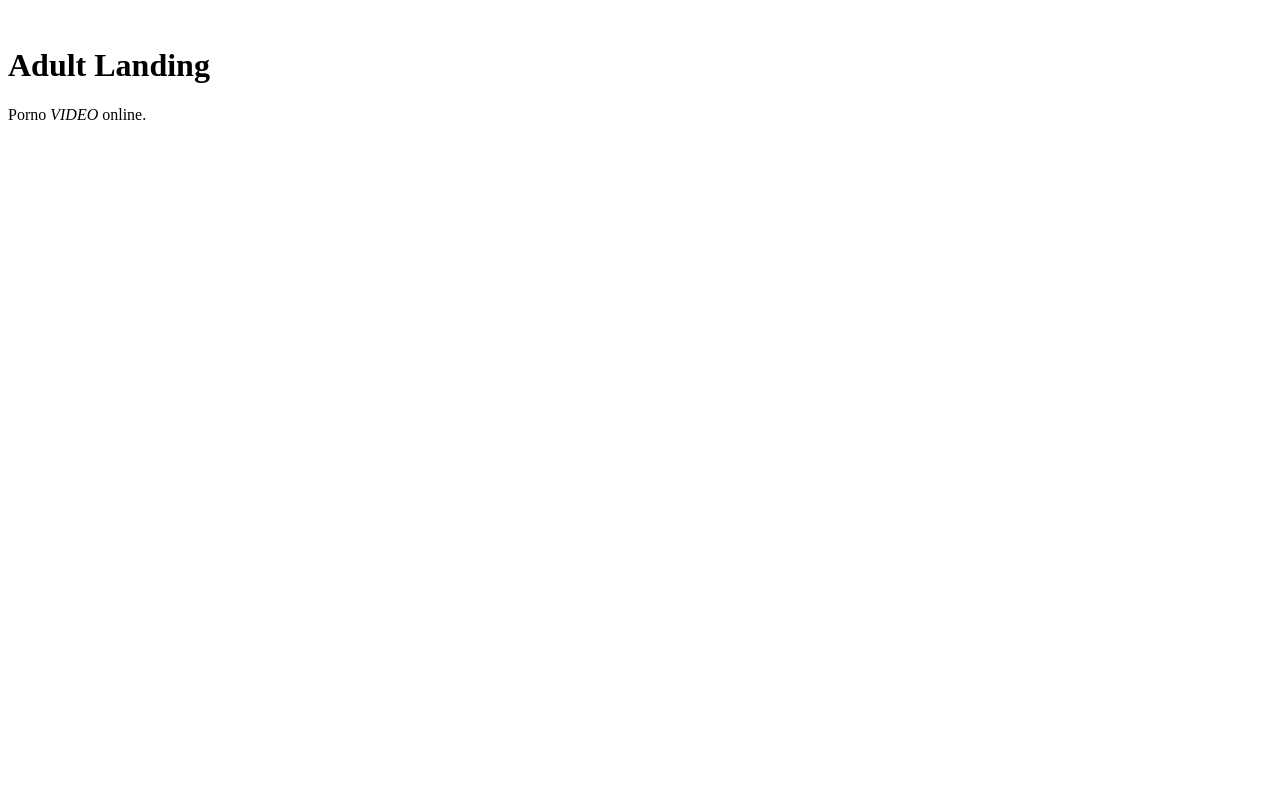
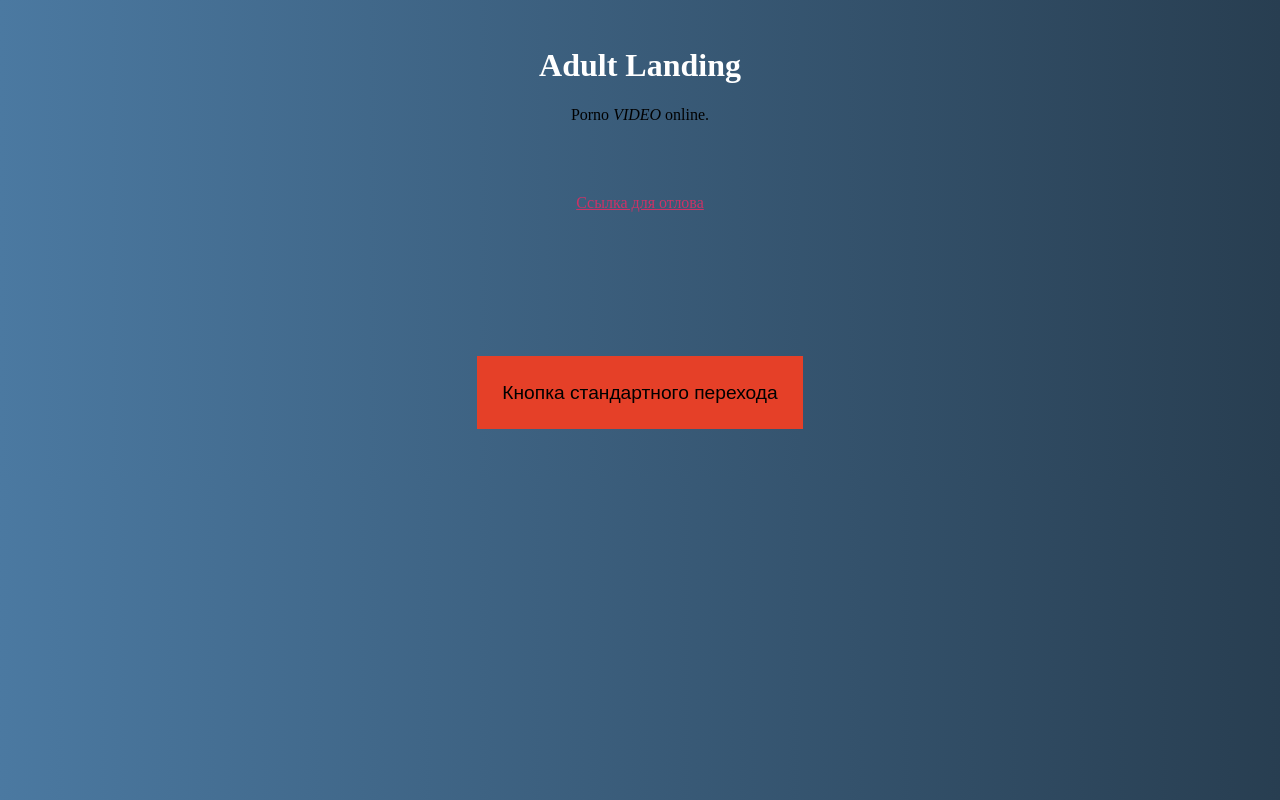
Before and after one commit to demwf/SmartLend, a plain HTML site: page pre-check detect js link/index.html in a window 1280 px wide. Drawn offline with Linux system fonts and the light colour scheme.

Commit message:
17.11.2018

```diff
--- a/pre-check detect js link/index.html
+++ b/pre-check detect js link/index.html
@@ -8,7 +8,10 @@
 	</head>
 	<body>
 		<h1>Adult Landing</h1>
-		<p>Porno<i> VIDEO</i> online.</p>
+		<p>Porno<i> VIDEO</i> online.</p><br/>
+		<br/><br/>
+		<div><a href="#" class="catch_id">Ссылка для отлова</a></div><br/>
+		<button class="btn-view"><a href="#">Кнопка стандартного перехода</a></button>
 
 	</body>
 </html>
--- a/pre-check detect js link/style.css
+++ b/pre-check detect js link/style.css
@@ -0,0 +1,58 @@
+body{
+	background: #4B79A1;  /* fallback for old browsers */
+	background: -webkit-linear-gradient(to left, #283E51, #4B79A1);  /* Chrome 10-25, Safari 5.1-6 */
+	background: linear-gradient(to left, #283E51, #4B79A1); /* W3C, IE 10+/ Edge, Firefox 16+, Chrome 26+, Opera 12+, Safari 7+ */
+
+	color: white;
+	text-align:center;
+}
+p {
+	color: black;
+}
+.catch_id{
+	color: #CC3366;
+}
+
+.btn-view a{
+	text-decoration: none;
+	color: black;
+}
+
+.btn-view {
+	margin: 3%;
+	margin-top: 10%;
+	padding: 2%;
+	font-size: 120%;
+  -moz-box-shadow: none;
+  -webkit-box-shadow: none;
+  box-shadow: none;
+  -moz-transition-property: background;
+  -o-transition-property: background;
+  -webkit-transition-property: background;
+  transition-property: background;
+  -moz-transition-duration: 0.3s;
+  -o-transition-duration: 0.3s;
+  -webkit-transition-duration: 0.3s;
+  transition-duration: 0.3s;
+  background: #E54028;
+  color: #FFFFFF;
+  text-shadow: none;
+  border: none; }
+  /* line 341, ../scss/partials/_buttons.scss */
+  .btn-view:hover, .button-flat-caution:focus {
+    color: #FFFFFF;
+    background: #e8543f; }
+  /* line 345, ../scss/partials/_buttons.scss */
+  .btn-view:active, .button-flat-caution.is-active, .button-flat-caution.active {
+    -moz-transition-duration: 0s;
+    -o-transition-duration: 0s;
+    -webkit-transition-duration: 0s;
+    transition-duration: 0s;
+    background: #cd5240;
+    color: #ac2815; }
+  /* line 350, ../scss/partials/_buttons.scss */
+  .btn-view.disabled {
+    -moz-box-shadow: none;
+    -webkit-box-shadow: none;
+    box-shadow: none;
+    -webkit-appearance: none; }
```
